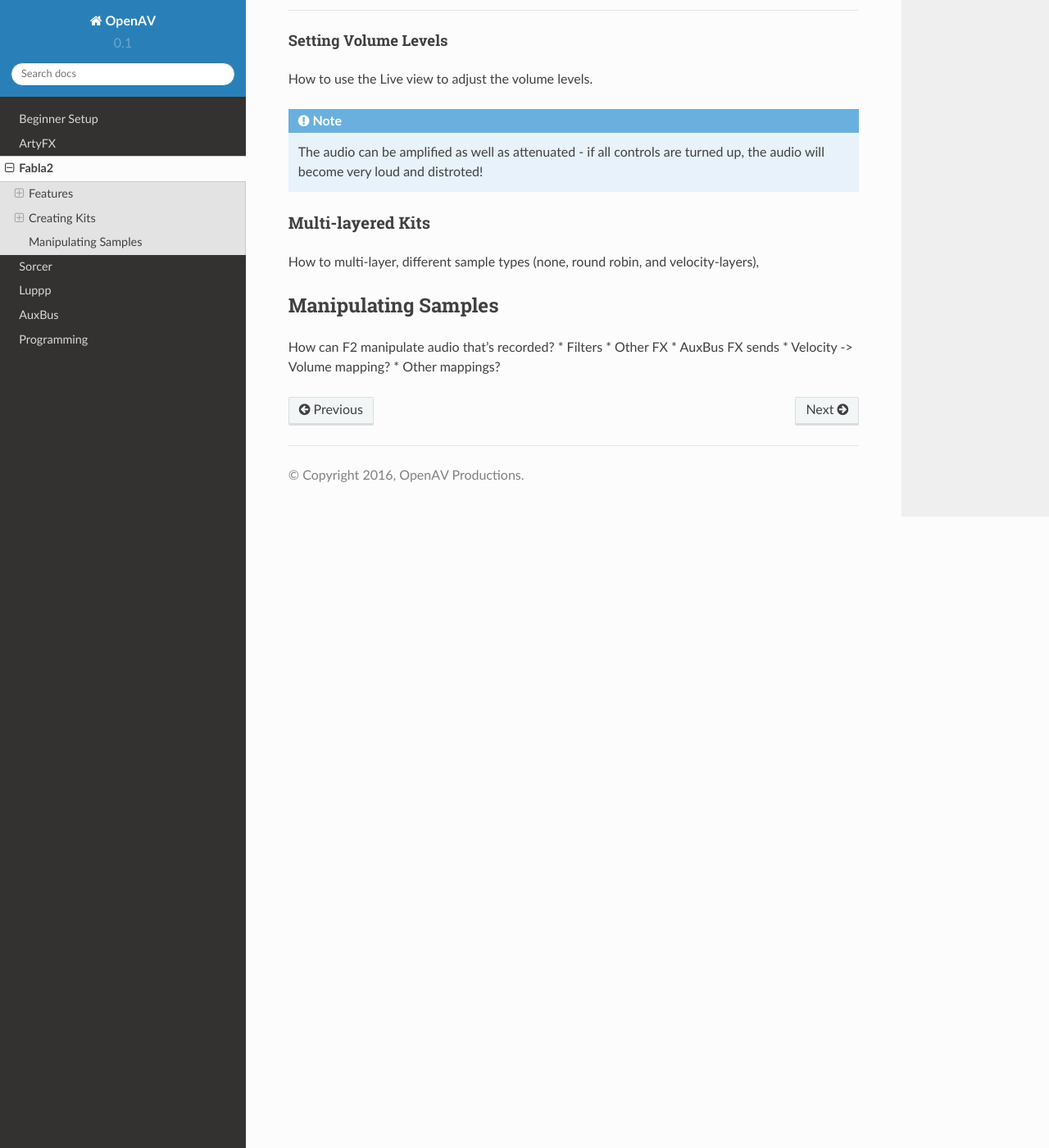
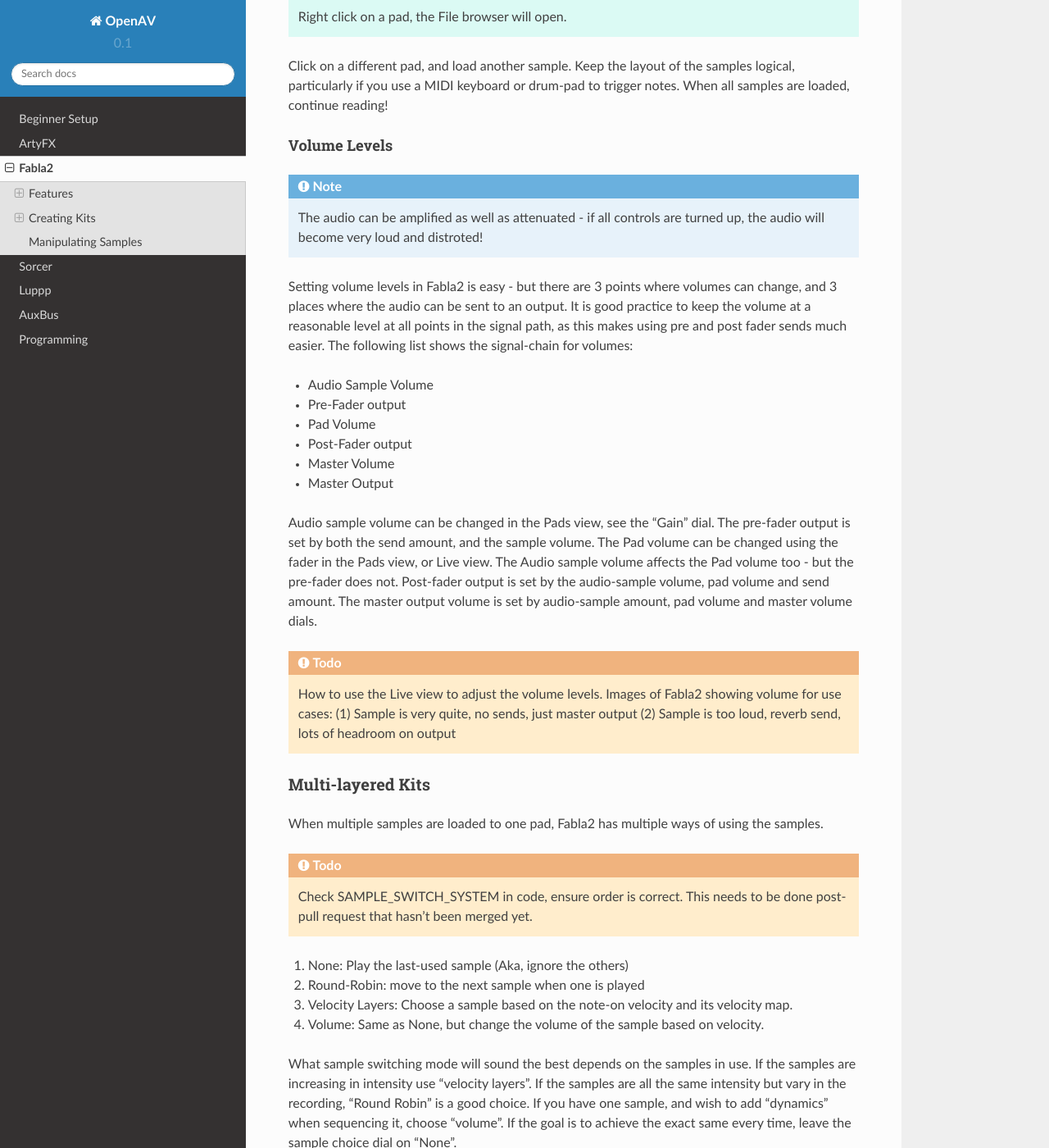
Before and after one commit to openAVproductions/openAV-manual, a Sphinx documentation site: the page built from source/fabla2.rst, in a window 1280 px wide and 1400 px high, scrolled down 1881 px. Shown: the whole window at 82% size. Built offline with Sphinx 7.4.7 and the Read the Docs theme 2.0.0, drawn with Linux system fonts in a browser that asks for light colours; some of the changed text lies outside the part shown.

Commit message:
Updated Fabla2 volume, and minor fixes

```diff
--- a/source/beginner.rst
+++ b/source/beginner.rst
@@ -82,5 +82,6 @@
 
 Launching an LV2 Plugin
 =======================
-This section describes how to launch a plugin of choice, and then connect
-it to the speakers. Very simple, lots of screenshots - noobie proof!
+.. todo::
+	This section describes how to launch a plugin of choice, and then
+	connect it to the speakers. Very simple, lots of screenshots.
--- a/source/fabla2.rst
+++ b/source/fabla2.rst
@@ -27,7 +27,7 @@
 
 Internal Effects
 ----------------
-.. note::
+.. warning::
 	The internal FX is a work-in-progress feature of Fabla2, and may
 	be disabled in your current version. When testing is complete, it
 	will be enabled by default.
@@ -76,8 +76,6 @@
 <http://openavproductions.com/downloads/savageDrums.zip>`_. The .zip
 contains a simple kick drum, hi-hats, snare and a ride cymbal.
 
-____
-
 .. image:: img/fabla2/fabla2_load_sample.png
    :align: left
 
@@ -88,32 +86,79 @@
 to. Now we're going to click the "File" button, browse to the location
 where your have samples, and select a sample filename to audition it.
 
+.. Tip::
+	Right click on a pad, the File browser will open.
+
 Click on a different pad, and load another sample. Keep the layout of the
 samples logical, particularly if you use a MIDI keyboard or drum-pad to
-trigger notes. When all samples are loaded, continue to set the volume
-levels.
+trigger notes. When all samples are loaded, continue reading!
 
-____
-
-Setting Volume Levels
-~~~~~~~~~~~~~~~~~~~~~
-How to use the Live view to adjust the volume levels.
-
+Volume Levels
+~~~~~~~~~~~~~
 .. note::
-
   The audio can be amplified as well as attenuated - if all controls are
   turned up, the audio will become very loud and distroted!
+Setting volume levels in Fabla2 is easy - but there are 3 points where volumes
+can change, and 3 places where the audio can be sent to an output. It is
+good practice to keep the volume at a reasonable level at all points in the
+signal path, as this makes using pre and post fader sends much easier. The
+following list shows the signal-chain for volumes:
 
+* Audio Sample Volume
+* Pre-Fader output
+* Pad Volume
+* Post-Fader output
+* Master Volume
+* Master Output
+
+Audio sample volume can be changed in the Pads view, see the "Gain" dial.
+The pre-fader output is set by both the send amount, and the sample volume.
+The Pad volume can be changed using the fader in the Pads view, or Live
+view. The Audio sample volume affects the Pad volume too - but the
+pre-fader does not.
+Post-fader output is set by the audio-sample volume, pad volume and send
+amount.
+The master output volume is set by audio-sample amount, pad volume and
+master volume dials.
+
+.. todo::
+	How to use the Live view to adjust the volume levels.
+	Images of Fabla2 showing volume for use cases:
+	(1) Sample is very quite, no sends, just master output
+	(2) Sample is too loud, reverb send, lots of headroom on output
 
 Multi-layered Kits
 ------------------
-How to multi-layer, different sample types (none, round robin, and
-velocity-layers),
+When multiple samples are loaded to one pad, Fabla2 has multiple ways of
+using the samples.
+
+.. todo::
+	Check SAMPLE_SWITCH_SYSTEM in code, ensure order is correct. This
+	needs to be done post-pull request that hasn't been merged yet.
+
+1. None: Play the last-used sample (Aka, ignore the others)
+2. Round-Robin: move to the next sample when one is played
+3. Velocity Layers: Choose a sample based on the note-on velocity and its
+   velocity map.
+4. Volume: Same as None, but change the volume of the sample based on
+   velocity.
+
+What sample switching mode will sound the best depends on the samples in
+use. If the samples are increasing in intensity use "velocity layers". If
+the samples are all the same intensity but vary in the recording, "Round
+Robin" is a good choice. If you have one sample, and wish to add "dynamics"
+when sequencing it, choose "volume". If the goal is to achieve the exact
+same every time, leave the sample choice dial on "None".
 
 .. _fabla2_manipulating_samples:
 
 Manipulating Samples
 ====================
+
+.. todo::
+	Fill out this section, with examples of how each feature is useful
+	in a particular musical context.
+
 How can F2 manipulate audio that's recorded?
 * Filters
 * Other FX
```
Also changed, not shown: source/auxbus.rst (+5 -2 lines).
